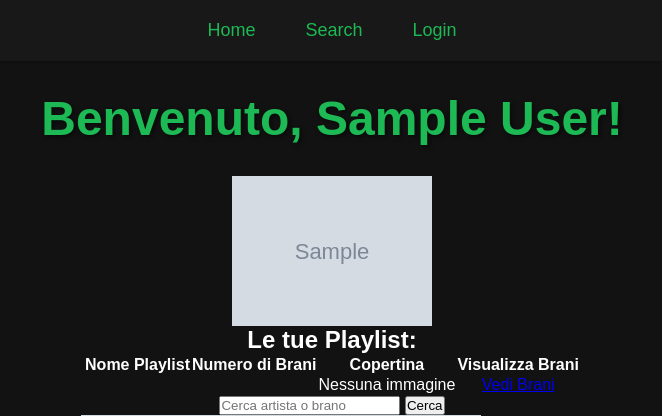
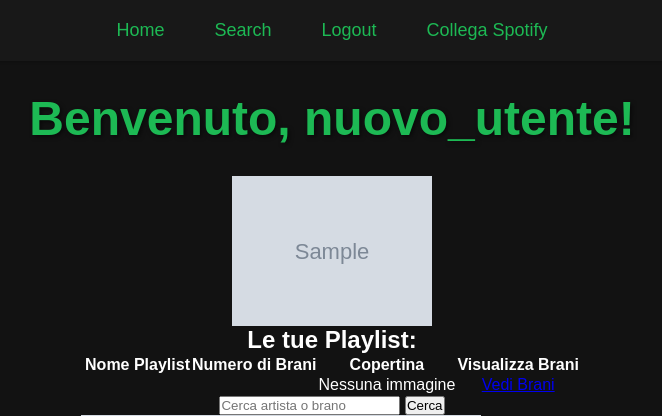
Before and after one commit to tiruzz/RefactoringSpotify, a Flask app: template templates/home.html in a window 1280 px wide. Shown: the top 416 px of the page, without its empty margins (308-970 px from the left). Run offline with Flask 3, Linux system fonts and the light colour scheme; a user stored in the database is signed in; tables that the repository leaves empty hold one stand-in row (values such as "Sample post"); the template is opened without the code that fills it: values that come from a table or form of the project are taken from there, most other values are stand-ins (such as "Sample title", 1, 10 or a date in 2020); grey boxes marked "Sample" are stand-in pictures.

Commit message:
in teoria ho finito, finalmente

```diff
--- a/templates/home.html
+++ b/templates/home.html
@@ -157,14 +157,11 @@
             <nav>
                 <a href="{{ url_for('home.home') }}">Home</a>
                 <a href="{{ url_for('home.search') }}">Search</a>
-                {% if session.token_info %}
-                    <a href="{{url_for('auth.logout')}}">Logout</a>
-                {% else %}
-                    <a href="{{ url_for('auth.login') }}">Login</a>
-                    {% endif %}
+                <a href="{{ url_for('auth.logout') }}">Logout</a>
+                <a href="{{ url_for('auth.login') }}">Collega Spotify</a>
             </nav>
         </header>
-        <h1>Benvenuto, {{ user_info['display_name'] }}!</h1>
+        <h1>Benvenuto, {{ current_user.username }}!</h1>
         {% if user_info['images'] %}
             <img src="{{ user_info['images'][0]['url'] }}" width="200" alt="Immagine profilo">
         {% endif %}
```
Also changed, not shown: app.py (line endings or trailing spaces).
